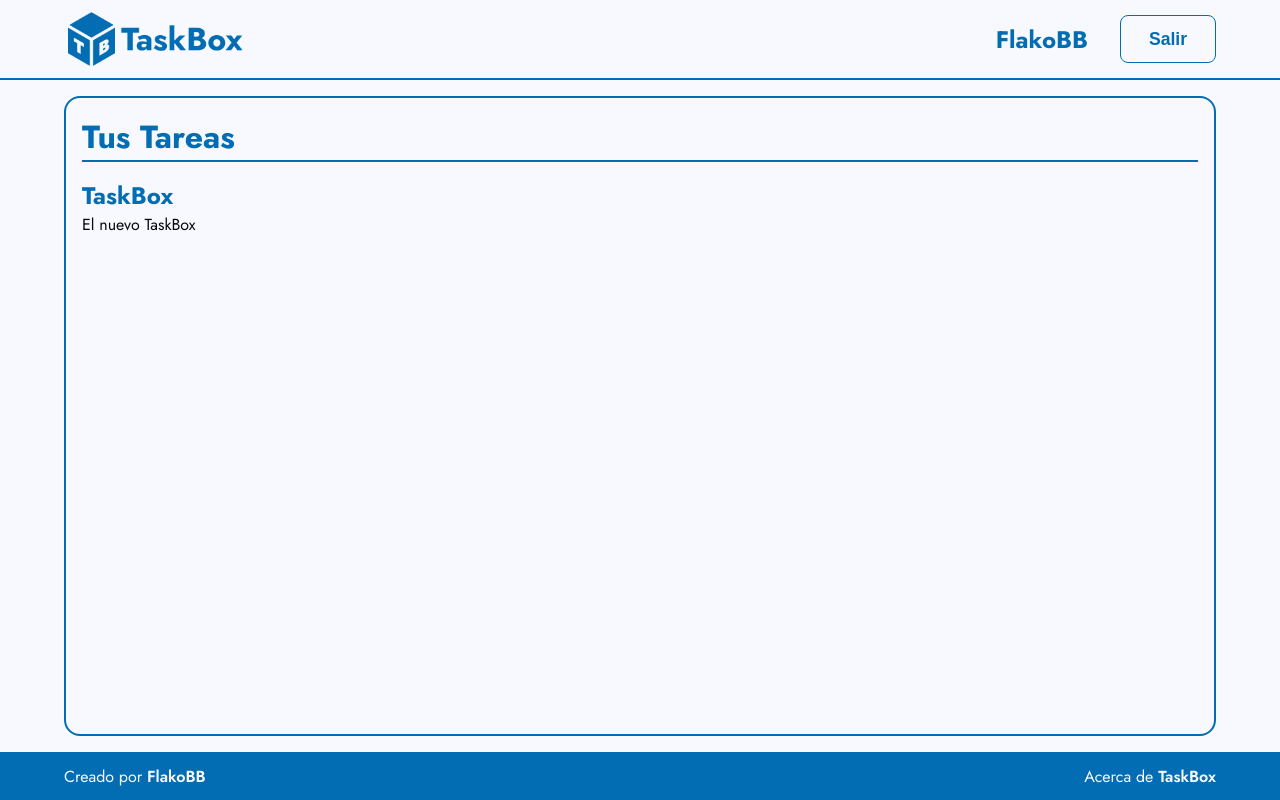
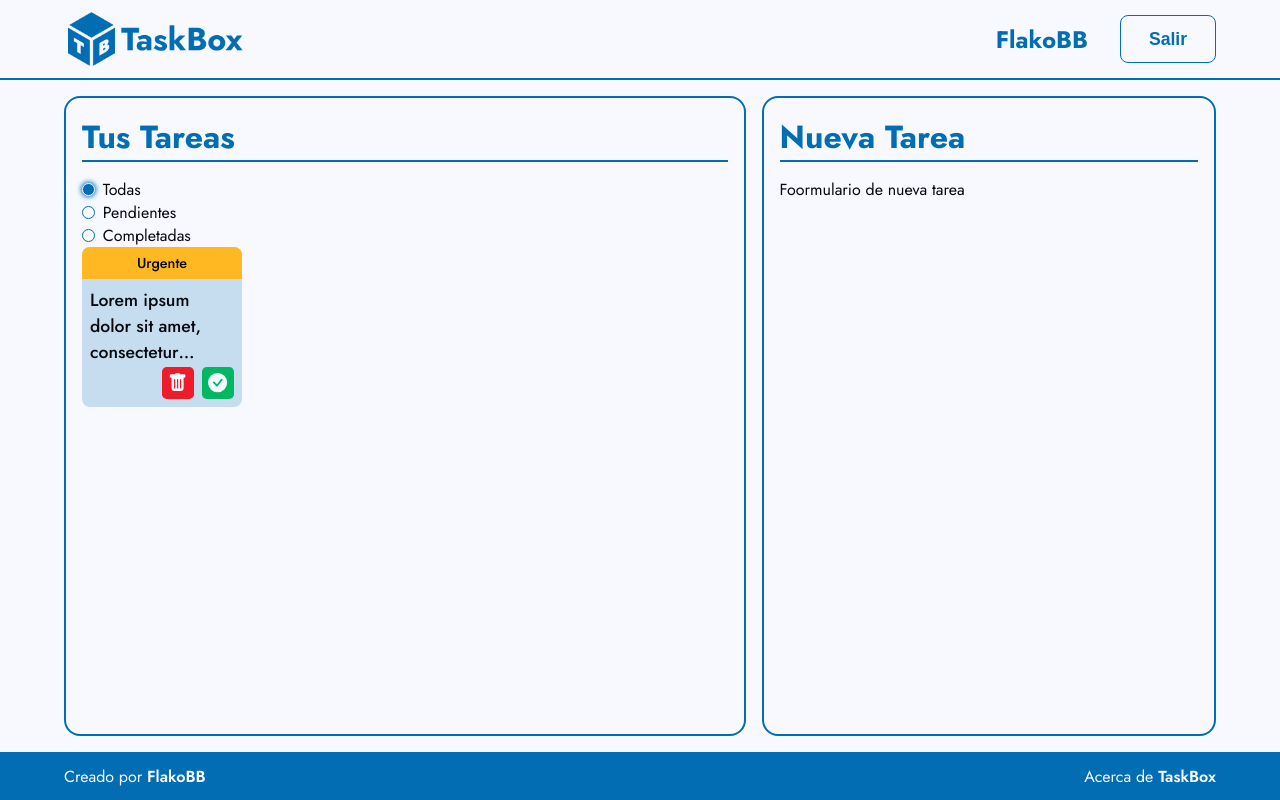
Before and after one commit to FlakoBB/taskbox, a Next.js app: page / in a window 1280 px wide. Built offline with nearby package versions, Linux system fonts and the light colour scheme.

Commit message:
new components: Task, Radio

```diff
--- a/src/app/page.jsx
+++ b/src/app/page.jsx
@@ -1,16 +1,31 @@
+'use client'
 import styles from '@/styles/home.module.scss'
 import SectionContainer from '@/components/SectionContainer'
 import Header from '@/components/pure/Header'
 import Footer from '@/components/pure/Footer'
+import Task from '@/components/pure/Task'
+import Radio from '@/components/pure/Radio'
+import { useState } from 'react'
 
 export default function Home () {
+  const [filter, setFilter] = useState('all')
+
+  const handleFilterChange = (newFilter) => {
+    setFilter(newFilter)
+  }
+
   return (
     <>
       <Header />
       <main className={styles.main}>
         <SectionContainer title='Tus Tareas'>
-          <h1>TaskBox</h1>
-          <p>El nuevo TaskBox</p>
+          <Radio name='tareas' label='Todas' state={filter === 'all'} onChange={() => handleFilterChange('all')} />
+          <Radio name='tareas' label='Pendientes' state={filter === 'active'} onChange={() => handleFilterChange('active')} />
+          <Radio name='tareas' label='Completadas' state={filter === 'completed'} onChange={() => handleFilterChange('completed')} />
+          <Task />
+        </SectionContainer>
+        <SectionContainer title='Nueva Tarea'>
+          Foormulario de nueva tarea
         </SectionContainer>
       </main>
       <Footer />
--- a/src/components/pure/Header.jsx
+++ b/src/components/pure/Header.jsx
@@ -8,6 +8,7 @@
         <Image src='/logo.png' alt='Logo de TaskBox' width='570' height='200' />
       </figure>
       <div className={styles.actions}>
+        {/* // ToDo: make a link to profile page and toggle between profile and main page */}
         <span>FlakoBB</span>
         <button type='button'>Salir</button>
       </div>
--- /dev/null
+++ b/src/components/pure/Radio.jsx
@@ -0,0 +1,17 @@
+import styles from '@/styles/radio.module.scss'
+import { useId } from 'react'
+
+const Radio = ({ label, name, state, onChange }) => {
+  const inputId = useId()
+
+  return (
+    <div className={styles.container}>
+      <input type='radio' id={inputId} name={name} checked={state} onChange={onChange} hidden />
+      <label htmlFor={inputId}>
+        <div className={`${styles.radio} ${state && styles.checked}`} />
+        {label}
+      </label>
+    </div>
+  )
+}
+export default Radio
--- /dev/null
+++ b/src/components/pure/Task.jsx
@@ -0,0 +1,28 @@
+import { CheckIcon, RepeatIcon, TrashIcon } from '../icons/icons'
+import styles from '@/styles/task.module.scss'
+
+const Task = () => {
+  const isCompleted = false
+
+  return (
+    <article className={`${styles.container} ${isCompleted && styles.completed}`}>
+      <div className={`${styles.priority} ${styles.urgent}`}>
+        <span>Urgente</span>
+      </div>
+      <div className={styles.content}>
+        <p className={styles.title}>Lorem ipsum dolor sit amet, consectetur adipiscing elit, sed do eiusmod tempor incididunt ut labore et dolore magna aliqua.</p>
+        <div className={styles.btns}>
+          <button type='button' className={styles.btn_delete}><TrashIcon /></button>
+          <button type='button' className={styles.btn_complete}>
+            {
+              isCompleted
+                ? <RepeatIcon />
+                : <CheckIcon />
+            }
+          </button>
+        </div>
+      </div>
+    </article>
+  )
+}
+export default Task
--- a/src/styles/home.module.scss
+++ b/src/styles/home.module.scss
@@ -1,4 +1,7 @@
 .main {
+  display: grid;
+  grid-template-columns: 3fr 2fr;
+  gap: 1rem;
   height: calc(100dvh - 8rem);
   padding: 1rem 4rem;
 }
--- /dev/null
+++ b/src/styles/radio.module.scss
@@ -0,0 +1,25 @@
+@use 'colors' as clr;
+@use 'mixins' as mxn;
+
+.container {
+  width: fit-content;
+
+  label {
+    @include mxn.flex_center;
+    gap: .5rem;
+    cursor: pointer;
+
+    .radio {
+      width: .8rem;
+      height: .8rem;
+      border-radius: 50%;
+      border: 1px solid clr.$blue;
+
+      &.checked {
+        border: 1px solid clr.$white;
+        background-color: clr.$blue;
+        box-shadow: 0 0 5px 1px clr.$blue;
+      }
+    }
+  }
+}
--- /dev/null
+++ b/src/styles/task.module.scss
@@ -0,0 +1,116 @@
+@use 'colors' as clr;
+@use 'mixins' as mxn;
+
+.container {
+  @include mxn.flex_center;
+  flex-direction: column;
+  min-width: 10rem;
+  width: 10rem;
+  aspect-ratio: 1 / 1;
+  border-radius: .5rem;
+  overflow: hidden;
+  background-color: rgba(clr.$blue, .2);
+  cursor: pointer;
+
+  .priority {
+    @include mxn.flex_center;
+    flex-shrink: 0;
+    width: 100%;
+    height: 2rem;
+
+    &.normal {
+      background-color: clr.$pink;
+    }
+
+    &.urgent {
+      background-color: clr.$yellow;
+    }
+
+    span {
+      font-size: .9rem;
+      font-weight: 500;
+    }
+  }
+
+  .content {
+    align-self: stretch;
+    @include mxn.flex_center;
+    flex-direction: column;
+    justify-content: space-between;
+    flex-grow: 1;
+    padding: .5rem;
+
+    .title {
+      align-self: stretch;
+      display: -webkit-box;
+      -webkit-box-orient: vertical;
+      -webkit-line-clamp: 3;
+      overflow: hidden;
+      font-size: 1.1rem;
+      font-weight: 500;
+    }
+
+    .btns {
+      align-self: flex-end;
+      display: flex;
+      gap: .5rem;
+
+      button {
+        @include mxn.flex_center;
+        width: 2rem;
+        height: 2rem;
+        background: none;
+        border: none;
+        border-radius: .3rem;
+        cursor: pointer;
+
+        &.btn_delete {
+          background-color: clr.$red;
+
+          &:hover {
+            background-color: rgba(clr.$red, .6);
+          }
+        }
+
+        &.btn_complete {
+          background-color: clr.$green;
+
+          &:hover {
+            background-color: rgba(clr.$green, .6);
+          }
+        }
+
+        svg {
+          fill: clr.$white;
+          width: 1.2rem;
+        }
+      }
+    }
+  }
+
+  &.completed {
+    background-color: rgba(clr.$green, .2);
+
+    .content{
+      .btns {
+        button {
+          &.btn_complete {
+            background-color: clr.$blue;
+
+            &:hover {
+              background-color: rgba(clr.$blue, .6);
+            }
+          }
+        }
+      }
+    }
+
+    &:hover {
+      background-color: rgba(clr.$green, .3);
+    }
+  }
+
+  &:hover {
+    background-color: rgba(clr.$blue, .3);
+  }
+}
```
